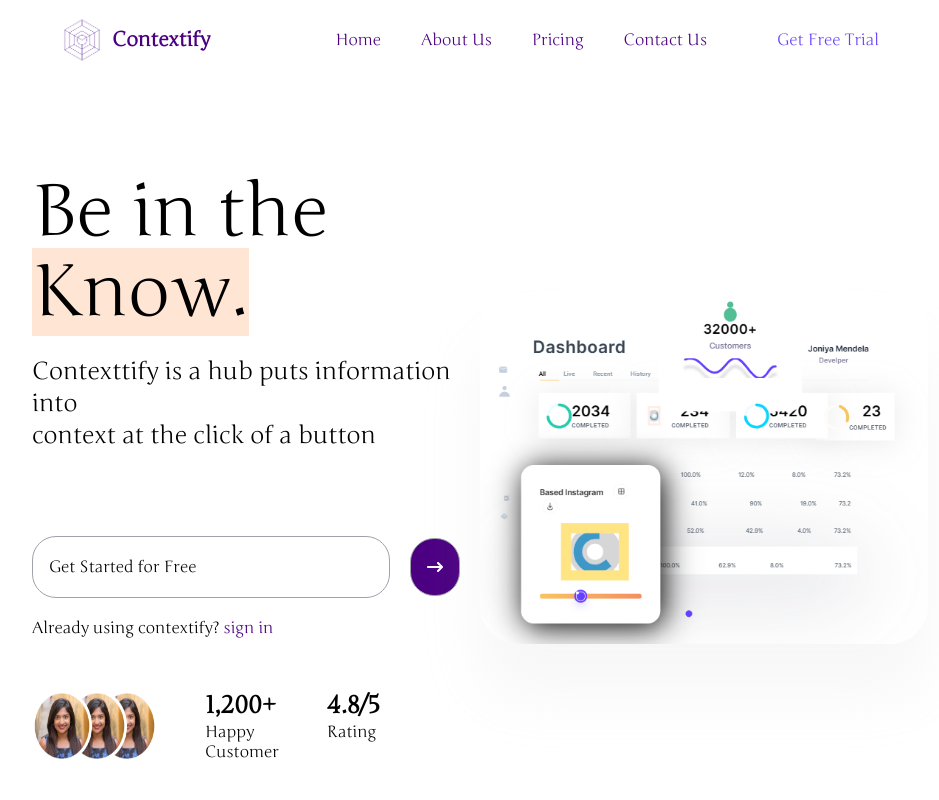
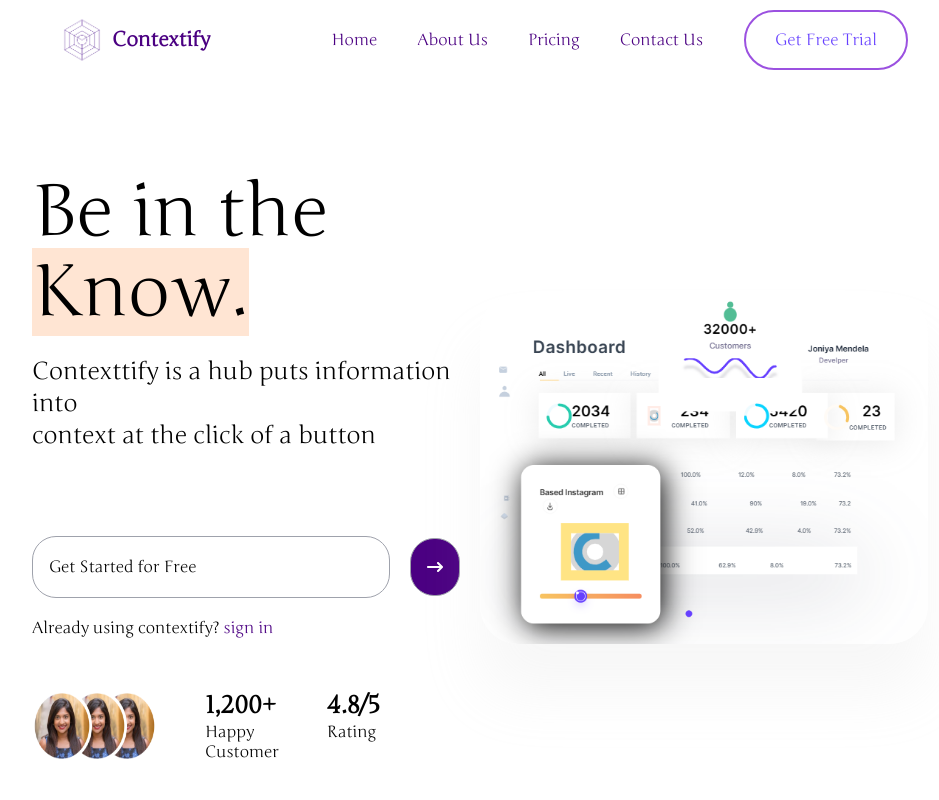
Before and after one commit to rishabh-17/contextify-ai, a React (Vite) app in the folder client/: page / in a window 1280 px wide. Shown: the top 800 px of the page, without its empty margins (160-1099 px from the left). Built offline with nearby package versions, Linux system fonts and the light colour scheme.

Commit message:
dashboard button

```diff
--- a/client/src/components/Header/index.jsx
+++ b/client/src/components/Header/index.jsx
@@ -51,7 +51,7 @@ export default function Header({ ...props }) {
               <Button
                 color="white_A700"
                 size="9xl"
-                className="sm:px-5 capitalize min-w-[160px] rounded-[30px]"
+                className="sm:px-5 capitalize min-w-[160px] border-2 border-purple-400 rounded-[30px]"
                 onClick={() => {
                   if (localStorage.getItem("admintoken")) {
                     navigate("/admindashboard");
```
